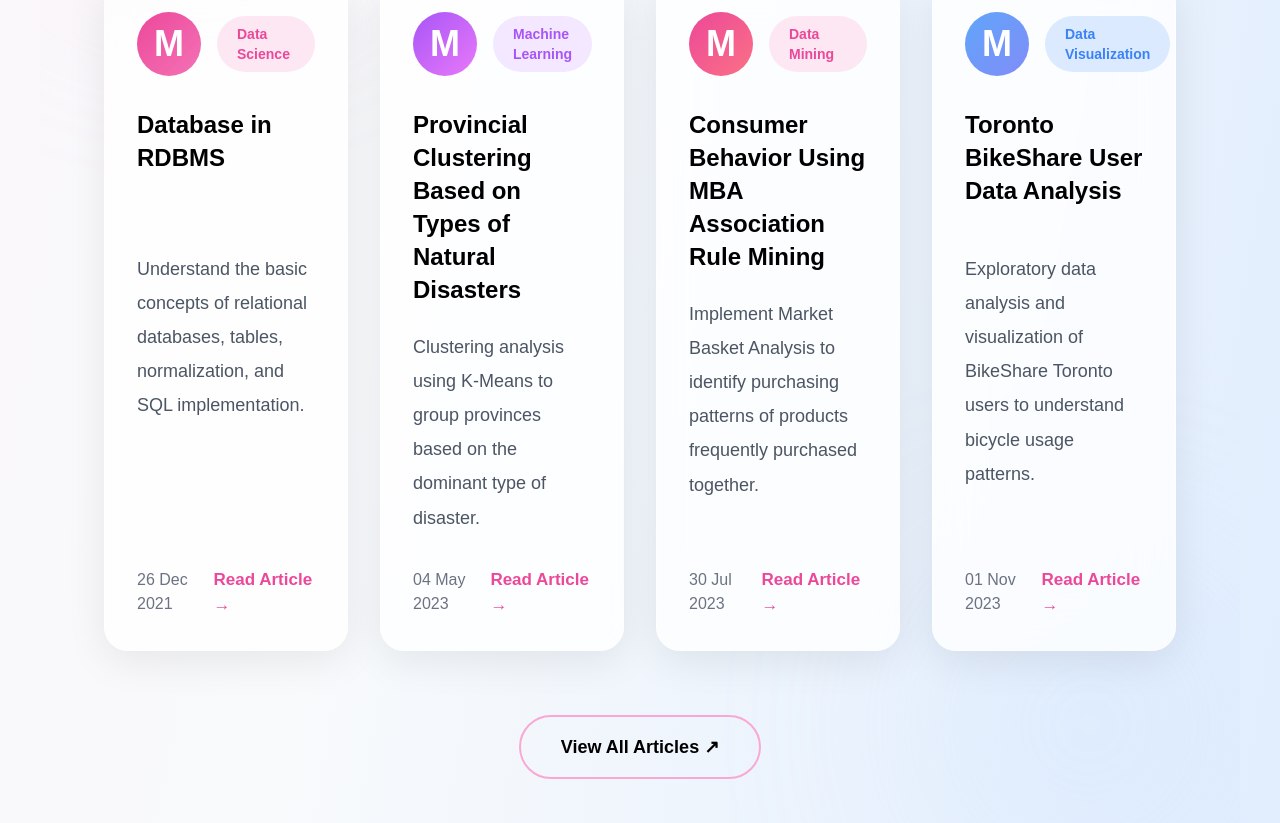
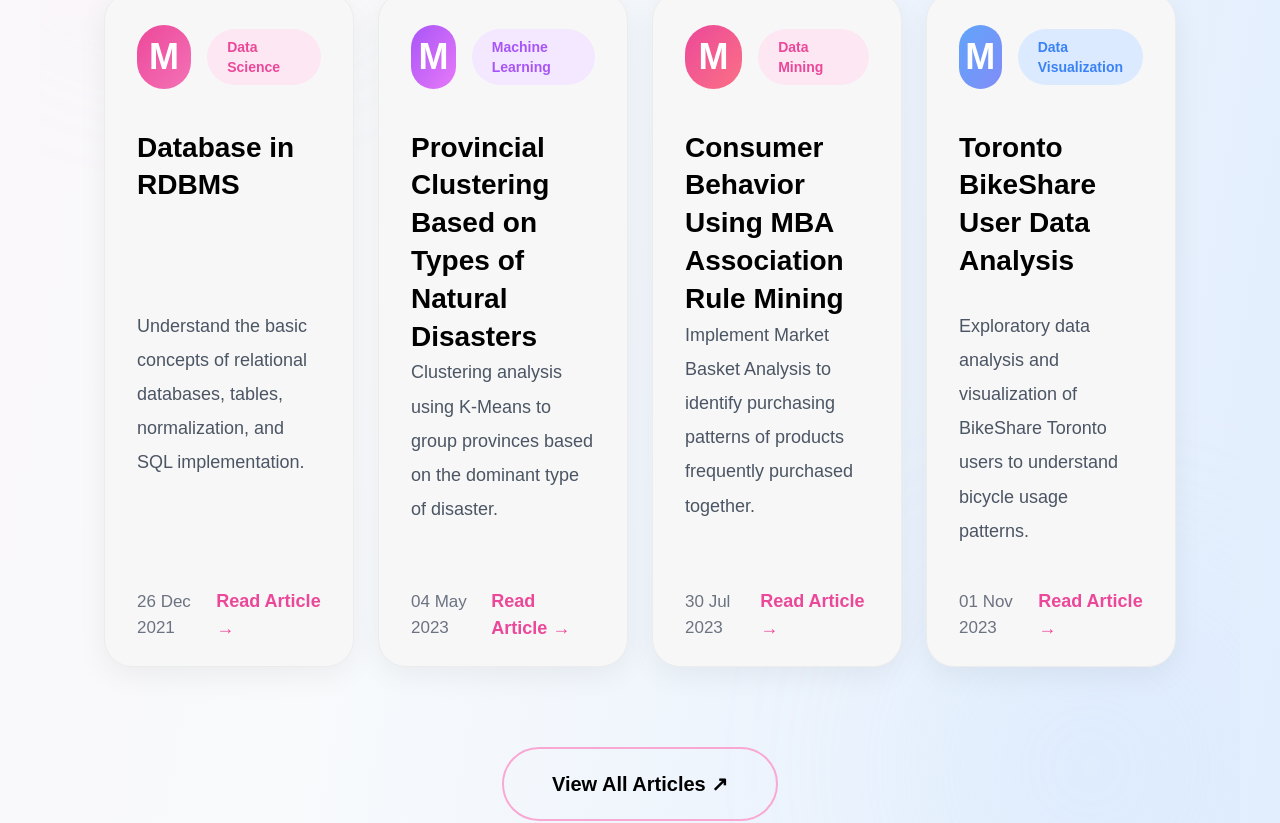
Before and after one commit to lintangntyas/portfolio, a Next.js app: page / in a window 1280 px wide. Shown: the part 4948-5771 px from the top of the page. Built offline with nearby package versions, Linux system fonts and the light colour scheme.

Commit message:
Update page.js

```diff
--- a/app/page.js
+++ b/app/page.js
@@ -898,15 +898,15 @@ export default function Home() {
         {/* TITLE */}
         <div className="text-center mb-20 relative z-10">
 
-          <h1 className="text-5xl md:text-7xl font-bold text-slate-900">
+          <h1 className="text-5xl md:text-7xl font-extrabold text-[#0f172a]">
             Medium Articles
           </h1>
 
-          <p className="text-gray-500 mt-4 text-lg">
+          <p className="text-gray-500 mt-5 text-[22px]">
             Thoughts, insights, and data stories
           </p>
 
-          <div className="w-24 h-1 bg-gradient-to-r from-pink-500 via-purple-500 to-blue-500 rounded-full mx-auto mt-5"></div>
+          <div className="w-28 h-[4px] bg-gradient-to-r from-pink-500 via-purple-500 to-blue-500 rounded-full mx-auto mt-6"></div>
 
         </div>
 
@@ -917,12 +917,14 @@ export default function Home() {
             grid-cols-1
             md:grid-cols-2
             xl:grid-cols-4
-            gap-8
-            max-w-7xl
+
+            gap-6
+
+            max-w-[1350px]
             mx-auto
+
             relative
             z-10
-            items-stretch
           "
         >
 
@@ -931,20 +933,24 @@ export default function Home() {
             href="https://medium.com/statistics-uii/basis-data-pada-rdbms-12be0f95c277"
             target="_blank"
             className="
-              bg-white/80
-              backdrop-blur-xl
+              bg-[#f7f7f8]
+
               border
-              border-white/40
-              rounded-[24px]
-              p-8
-              shadow-[0_10px_40px_rgba(0,0,0,0.08)]
-
-              hover:-translate-y-2
-              hover:shadow-2xl
+              border-[#ececec]
+
+              rounded-[28px]
+
+              px-8
+              pt-8
+              pb-6
+
+              shadow-[0_8px_30px_rgba(0,0,0,0.06)]
+
               transition
               duration-300
-
-              min-h-[480px]
+              hover:-translate-y-1
+
+              min-h-[560px]
 
               flex
               flex-col
@@ -952,11 +958,10 @@ export default function Home() {
             "
           >
 
-            {/* TOP */}
             <div>
 
               {/* HEADER */}
-              <div className="flex items-center gap-4 mb-8">
+              <div className="flex items-center gap-4 mb-10">
 
                 {/* ICON */}
                 <div
@@ -964,6 +969,7 @@ export default function Home() {
                     w-16
                     h-16
                     rounded-full
+
                     bg-gradient-to-br
                     from-pink-500
                     to-pink-400
@@ -975,7 +981,6 @@ export default function Home() {
                     text-white
                     text-4xl
                     font-bold
-                    flex-shrink-0
                   "
                 >
                   M
@@ -986,9 +991,12 @@ export default function Home() {
                   className="
                     px-5
                     py-2
+
                     rounded-full
+
                     bg-pink-100
                     text-pink-500
+
                     text-sm
                     font-bold
                   "
@@ -1001,12 +1009,13 @@ export default function Home() {
               {/* TITLE */}
               <h2
                 className="
-                  text-[24px]
+                  text-[28px]
                   font-extrabold
                   text-black
-                  leading-snug
-
-                  min-h-[120px]
+
+                  leading-[1.35]
+
+                  min-h-[180px]
                 "
               >
                 Database in RDBMS
@@ -1015,9 +1024,10 @@ export default function Home() {
               {/* DESC */}
               <p
                 className="
-                  text-gray-600
-                  mt-6
+                  text-[#4b5563]
+
                   text-[18px]
+
                   leading-[1.9]
 
                   min-h-[170px]
@@ -1030,9 +1040,9 @@ export default function Home() {
             </div>
 
             {/* FOOTER */}
-            <div className="flex items-center justify-between pt-8">
-
-              <span className="text-gray-500 text-[16px]">
+            <div className="flex items-center justify-between pt-10">
+
+              <span className="text-[#6b7280] text-[17px]">
                 26 Dec 2021
               </span>
 
@@ -1040,7 +1050,7 @@ export default function Home() {
                 className="
                   text-pink-500
                   font-bold
-                  text-[17px]
+                  text-[18px]
                 "
               >
                 Read Article →
@@ -1055,20 +1065,24 @@ export default function Home() {
             href="https://medium.com/@lintangntyas/clustering-provinsi-terhadap-jenis-bencana-alam-di-indonesia-tahun-2021-b85eeaf1b451"
             target="_blank"
             className="
-              bg-white/80
-              backdrop-blur-xl
+              bg-[#f7f7f8]
+
               border
-              border-white/40
-              rounded-[24px]
-              p-8
-              shadow-[0_10px_40px_rgba(0,0,0,0.08)]
-
-              hover:-translate-y-2
-              hover:shadow-2xl
+              border-[#ececec]
+
+              rounded-[28px]
+
+              px-8
+              pt-8
+              pb-6
+
+              shadow-[0_8px_30px_rgba(0,0,0,0.06)]
+
               transition
               duration-300
-
-              min-h-[480px]
+              hover:-translate-y-1
+
+              min-h-[560px]
 
               flex
               flex-col
@@ -1078,13 +1092,14 @@ export default function Home() {
 
             <div>
 
-              <div className="flex items-center gap-4 mb-8">
+              <div className="flex items-center gap-4 mb-10">
 
                 <div
                   className="
                     w-16
                     h-16
                     rounded-full
+
                     bg-gradient-to-br
                     from-purple-500
                     to-fuchsia-400
@@ -1096,7 +1111,6 @@ export default function Home() {
                     text-white
                     text-4xl
                     font-bold
-                    flex-shrink-0
                   "
                 >
                   M
@@ -1106,9 +1120,12 @@ export default function Home() {
                   className="
                     px-5
                     py-2
+
                     rounded-full
+
                     bg-purple-100
                     text-purple-500
+
                     text-sm
                     font-bold
                   "
@@ -1120,12 +1137,13 @@ export default function Home() {
 
               <h2
                 className="
-                  text-[24px]
+                  text-[28px]
                   font-extrabold
                   text-black
-                  leading-snug
-
-                  min-h-[120px]
+
+                  leading-[1.35]
+
+                  min-h-[180px]
                 "
               >
                 Provincial Clustering Based on Types of Natural Disasters
@@ -1133,9 +1151,10 @@ export default function Home() {
 
               <p
                 className="
-                  text-gray-600
-                  mt-6
+                  text-[#4b5563]
+
                   text-[18px]
+
                   leading-[1.9]
 
                   min-h-[170px]
@@ -1146,9 +1165,9 @@ export default function Home() {
 
             </div>
 
-            <div className="flex items-center justify-between pt-8">
-
-              <span className="text-gray-500 text-[16px]">
+            <div className="flex items-center justify-between pt-10">
+
+              <span className="text-[#6b7280] text-[17px]">
                 04 May 2023
               </span>
 
@@ -1156,7 +1175,7 @@ export default function Home() {
                 className="
                   text-pink-500
                   font-bold
-                  text-[17px]
+                  text-[18px]
                 "
               >
                 Read Article →
@@ -1171,20 +1190,24 @@ export default function Home() {
             href="https://medium.com/@lintangntyas/perilaku-konsumen-menggunakan-mba-association-rule-mining-cc0f604b319a"
             target="_blank"
             className="
-              bg-white/80
-              backdrop-blur-xl
+              bg-[#f7f7f8]
+
               border
-              border-white/40
-              rounded-[24px]
-              p-8
-              shadow-[0_10px_40px_rgba(0,0,0,0.08)]
-
-              hover:-translate-y-2
-              hover:shadow-2xl
+              border-[#ececec]
+
+              rounded-[28px]
+
+              px-8
+              pt-8
+              pb-6
+
+              shadow-[0_8px_30px_rgba(0,0,0,0.06)]
+
               transition
               duration-300
-
-              min-h-[480px]
+              hover:-translate-y-1
+
+              min-h-[560px]
 
               flex
               flex-col
@@ -1194,13 +1217,14 @@ export default function Home() {
 
             <div>
 
-              <div className="flex items-center gap-4 mb-8">
+              <div className="flex items-center gap-4 mb-10">
 
                 <div
                   className="
                     w-16
                     h-16
                     rounded-full
+
                     bg-gradient-to-br
                     from-pink-500
                     to-rose-400
@@ -1212,7 +1236,6 @@ export default function Home() {
                     text-white
                     text-4xl
                     font-bold
-                    flex-shrink-0
                   "
                 >
                   M
@@ -1222,9 +1245,12 @@ export default function Home() {
                   className="
                     px-5
                     py-2
+
                     rounded-full
+
                     bg-pink-100
                     text-pink-500
+
                     text-sm
                     font-bold
                   "
@@ -1236,12 +1262,13 @@ export default function Home() {
 
               <h2
                 className="
-                  text-[24px]
+                  text-[28px]
                   font-extrabold
                   text-black
-                  leading-snug
-
-                  min-h-[120px]
+
+                  leading-[1.35]
+
+                  min-h-[180px]
                 "
               >
                 Consumer Behavior Using MBA Association Rule Mining
@@ -1249,9 +1276,10 @@ export default function Home() {
 
               <p
                 className="
-                  text-gray-600
-                  mt-6
+                  text-[#4b5563]
+
                   text-[18px]
+
                   leading-[1.9]
 
                   min-h-[170px]
@@ -1262,9 +1290,9 @@ export default function Home() {
 
             </div>
 
-            <div className="flex items-center justify-between pt-8">
-
-              <span className="text-gray-500 text-[16px]">
+            <div className="flex items-center justify-between pt-10">
+
+              <span className="text-[#6b7280] text-[17px]">
                 30 Jul 2023
               </span>
 
@@ -1272,7 +1300,7 @@ export default function Home() {
                 className="
                   text-pink-500
                   font-bold
-                  text-[17px]
+                  text-[18px]
                 "
               >
                 Read Article →
@@ -1287,20 +1315,24 @@ export default function Home() {
             href="https://medium.com/@lintangntyas/analisis-data-terhadap-tipe-penyewaan-bikeshare-toronto-pada-tahun-2018-f932072c2682"
             target="_blank"
             className="
-              bg-white/80
-              backdrop-blur-xl
+              bg-[#f7f7f8]
+
               border
-              border-white/40
-              rounded-[24px]
-              p-8
-              shadow-[0_10px_40px_rgba(0,0,0,0.08)]
-
-              hover:-translate-y-2
-              hover:shadow-2xl
+              border-[#ececec]
+
+              rounded-[28px]
+
+              px-8
+              pt-8
+              pb-6
+
+              shadow-[0_8px_30px_rgba(0,0,0,0.06)]
+
               transition
               duration-300
-
-              min-h-[480px]
+              hover:-translate-y-1
+
+              min-h-[560px]
 
               flex
               flex-col
@@ -1310,13 +1342,14 @@ export default function Home() {
 
             <div>
 
-              <div className="flex items-center gap-4 mb-8">
+              <div className="flex items-center gap-4 mb-10">
 
                 <div
                   className="
                     w-16
                     h-16
                     rounded-full
+
                     bg-gradient-to-br
                     from-blue-400
                     to-indigo-400
@@ -1328,7 +1361,6 @@ export default function Home() {
                     text-white
                     text-4xl
                     font-bold
-                    flex-shrink-0
                   "
                 >
                   M
@@ -1338,9 +1370,12 @@ export default function Home() {
                   className="
                     px-5
                     py-2
+
                     rounded-full
+
                     bg-blue-100
                     text-blue-500
+
                     text-sm
                     font-bold
                   "
@@ -1352,12 +1387,13 @@ export default function Home() {
 
               <h2
                 className="
-                  text-[24px]
+                  text-[28px]
                   font-extrabold
                   text-black
-                  leading-snug
-
-                  min-h-[120px]
+
+                  leading-[1.35]
+
+                  min-h-[180px]
                 "
               >
                 Toronto BikeShare User Data Analysis
@@ -1365,9 +1401,10 @@ export default function Home() {
 
               <p
                 className="
-                  text-gray-600
-                  mt-6
+                  text-[#4b5563]
+
                   text-[18px]
+
                   leading-[1.9]
 
                   min-h-[170px]
@@ -1378,9 +1415,9 @@ export default function Home() {
 
             </div>
 
-            <div className="flex items-center justify-between pt-8">
-
-              <span className="text-gray-500 text-[16px]">
+            <div className="flex items-center justify-between pt-10">
+
+              <span className="text-[#6b7280] text-[17px]">
                 01 Nov 2023
               </span>
 
@@ -1388,7 +1425,7 @@ export default function Home() {
                 className="
                   text-pink-500
                   font-bold
-                  text-[17px]
+                  text-[18px]
                 "
               >
                 Read Article →
@@ -1401,21 +1438,26 @@ export default function Home() {
         </div>
 
         {/* BUTTON */}
-        <div className="flex justify-center mt-16 relative z-10">
+        <div className="flex justify-center mt-20 relative z-10">
 
           <a
             href="https://medium.com/@lintangntyas"
             target="_blank"
             className="
+              px-12
+              py-5
+
+              rounded-full
+
               border-2
               border-pink-300
-              px-10
-              py-4
-              rounded-full
-              text-lg
-              font-semibold
+
+              text-[20px]
+              font-bold
+
               hover:bg-pink-500
               hover:text-white
+
               transition
               duration-300
             "
```
